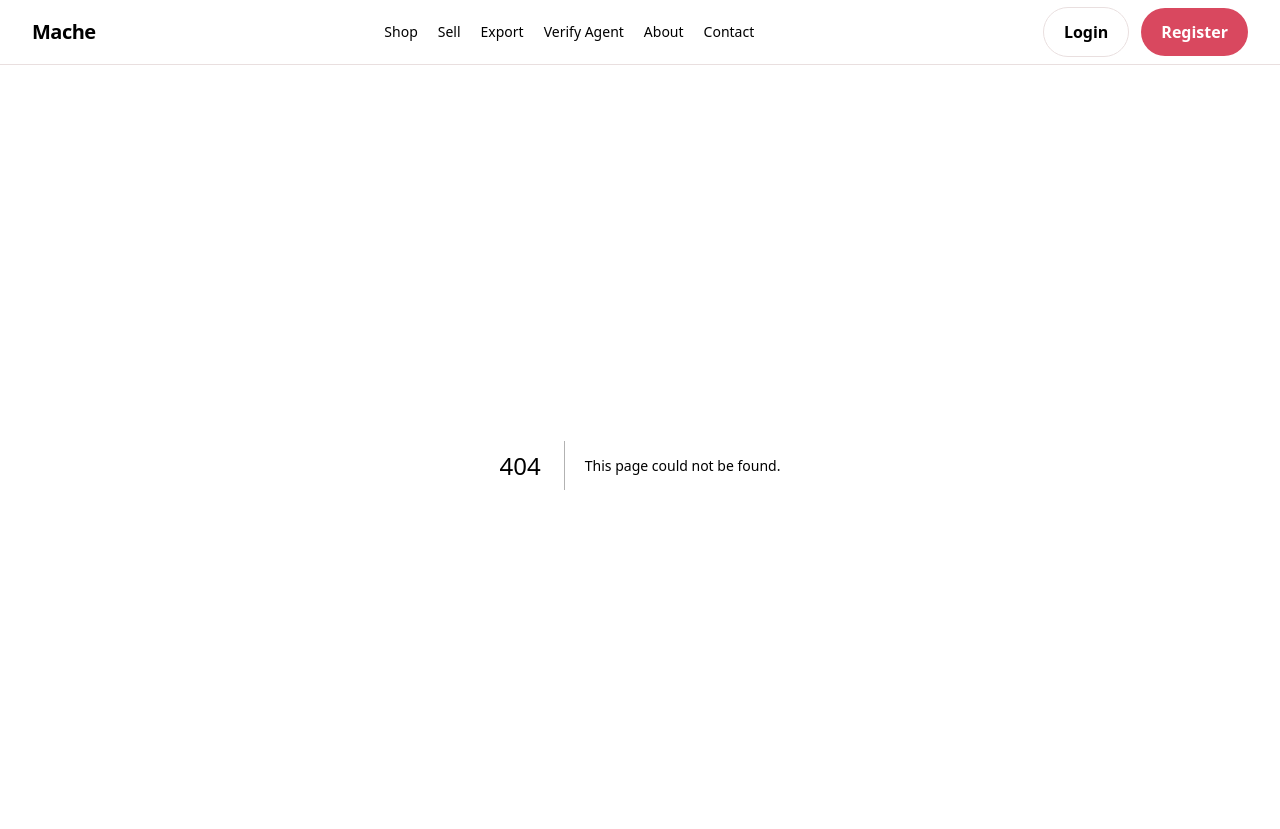
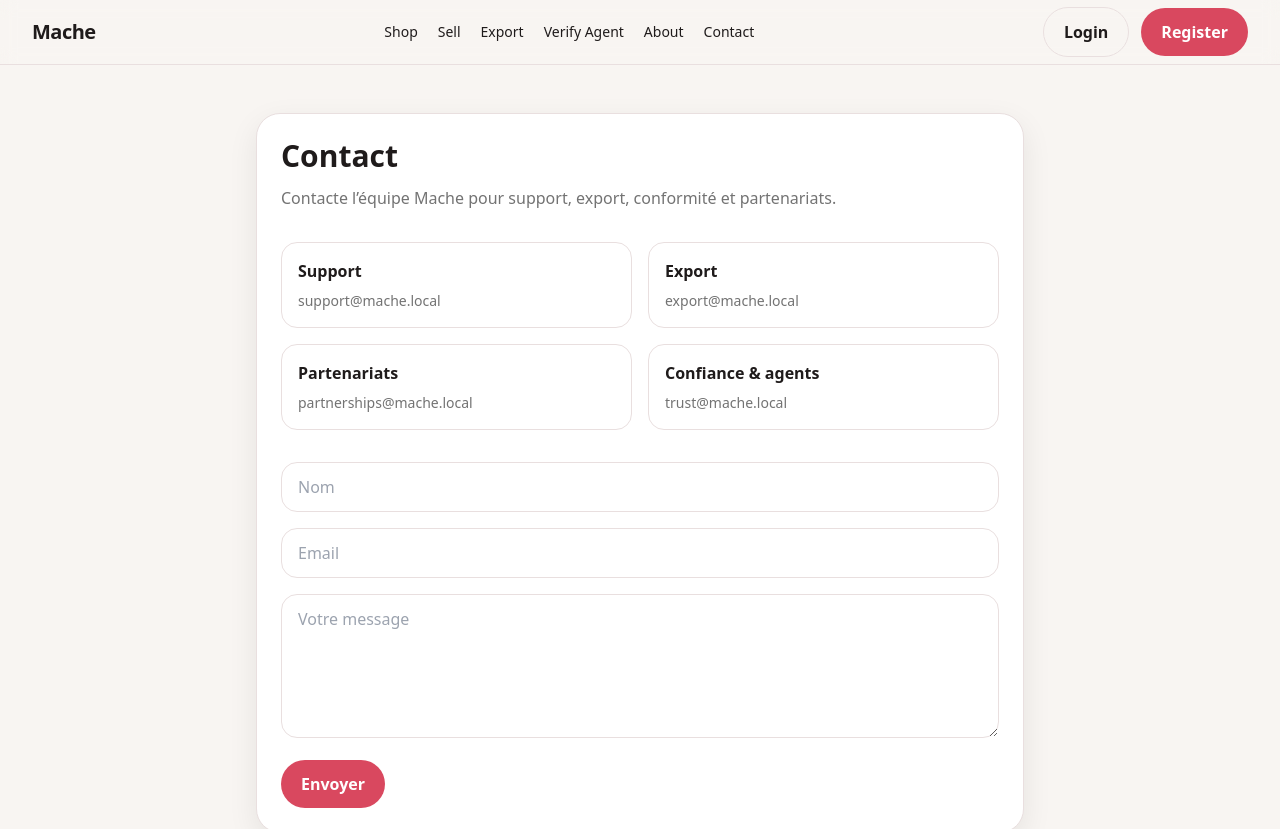
Before and after one commit to JhonnyVincent/MACHE, a Next.js app: page /contact in a window 1280 px wide. Before the commit this address had no page. Shown: the top 829 px of the page. Built offline with nearby package versions, Linux system fonts and the light colour scheme.

Commit message:
Create page.tsx

```diff
--- /dev/null
+++ b/src/app/contact/page.tsx
@@ -0,0 +1,41 @@
+export default function ContactPage() {
+  return (
+    <main className="container-page py-12">
+      <div className="mx-auto max-w-3xl card p-6">
+        <h1 className="text-3xl font-bold">Contact</h1>
+        <p className="mt-3 text-neutral-500">
+          Contacte l’équipe Mache pour support, export, conformité et partenariats.
+        </p>
+
+        <div className="mt-8 grid gap-4 sm:grid-cols-2">
+          <div className="rounded-2xl border p-4">
+            <h2 className="font-semibold">Support</h2>
+            <p className="mt-2 text-sm text-neutral-500">support@mache.local</p>
+          </div>
+          <div className="rounded-2xl border p-4">
+            <h2 className="font-semibold">Export</h2>
+            <p className="mt-2 text-sm text-neutral-500">export@mache.local</p>
+          </div>
+          <div className="rounded-2xl border p-4">
+            <h2 className="font-semibold">Partenariats</h2>
+            <p className="mt-2 text-sm text-neutral-500">partnerships@mache.local</p>
+          </div>
+          <div className="rounded-2xl border p-4">
+            <h2 className="font-semibold">Confiance & agents</h2>
+            <p className="mt-2 text-sm text-neutral-500">trust@mache.local</p>
+          </div>
+        </div>
+
+        <div className="mt-8 space-y-4">
+          <input className="input" placeholder="Nom" />
+          <input className="input" placeholder="Email" type="email" />
+          <textarea
+            className="input min-h-36"
+            placeholder="Votre message"
+          />
+          <button className="btn-primary">Envoyer</button>
+        </div>
+      </div>
+    </main>
+  );
+}
```
